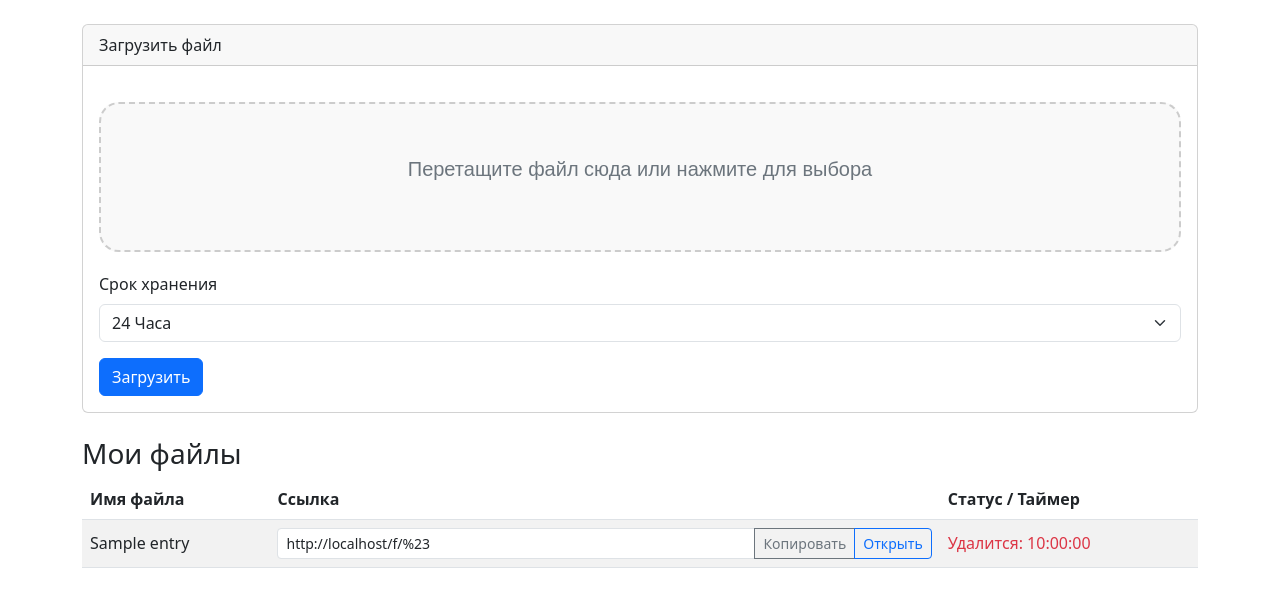
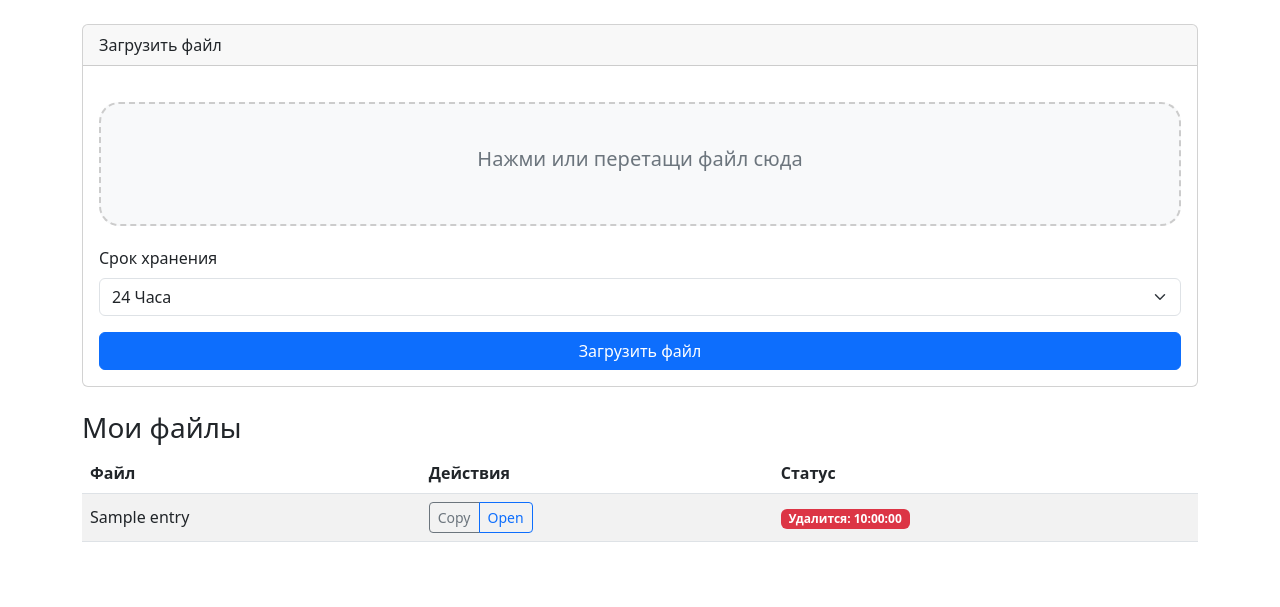
Before and after one commit to oaoaoammmm347-dot/flask_fileshare, a Flask app: page / in a window 1280 px wide. Shown: the part 56-663 px from the top of the page. Run offline with Flask 3, Linux system fonts and the light colour scheme; a user stored in the database is signed in; tables that the repository leaves empty hold one stand-in row (values such as "Sample post").

Commit message:
починил вечную загрузку и кнопку таймера, теперь все летает

```diff
--- a/app.py
+++ b/app.py
@@ -29,22 +29,26 @@ def index():
     if current_user.is_authenticated:
         if request.method == 'POST':
             if 'file' not in request.files:
-                flash('Нет файла')
+                flash('Ошибка: нет файла')
                 return redirect(request.url)
 
             file = request.files['file']
             if file.filename == '':
-                flash('Файл не выбран')
+                flash('Ошибка: файл не выбран')
                 return redirect(request.url)
 
             if file:
                 filename = secure_filename(file.filename)
                 unique_name = str(uuid.uuid4()) + "_" + filename
                 save_path = os.path.join(app.config['UPLOAD_FOLDER'], unique_name)
-                file.save(save_path)
+
+                try:
+                    file.save(save_path)
+                except Exception as e:
+                    flash(f'Ошибка при сохранении: {e}')
+                    return redirect(request.url)
 
                 exp_input = request.form.get('expiration')
-
                 if exp_input == '5_sec':
                     seconds = 5
                 elif exp_input == '10_sec':
@@ -65,7 +69,7 @@ def index():
                 db.session.add(new_file)
                 db.session.commit()
 
-                flash('Файл загружен! Запустите таймер, когда нужно.')
+                flash('Файл успешно загружен!')
                 return redirect(url_for('index'))
 
         user_files = FileEntry.query.filter_by(user_id=current_user.id).order_by(FileEntry.upload_date.desc()).all()
@@ -77,7 +81,6 @@ def index():
 @login_required
 def start_timer(file_id):
     file = FileEntry.query.get_or_404(file_id)
-
     if file.author != current_user:
         return redirect(url_for('index'))
 
@@ -102,40 +105,39 @@ def download_file(unique_link):
 
     return send_from_directory(app.config['UPLOAD_FOLDER'], file_entry.filename, as_attachment=True, download_name=file_entry.original_name)
 
+@app.errorhandler(404)
+def not_found_error(error):
+    return render_template('error.html', title="Файл не найден", message="Возможно, срок хранения истек."), 404
+
+@app.errorhandler(413)
+def too_large_error(error):
+    return render_template('error.html', title="Файл слишком большой", message="Максимум 50 МБ."), 413
+
 @app.route('/register', methods=['GET', 'POST'])
 def register():
-    if current_user.is_authenticated:
-        return redirect(url_for('index'))
-
+    if current_user.is_authenticated: return redirect(url_for('index'))
     if request.method == 'POST':
         username = request.form['username']
         password = request.form['password']
-
         if User.query.filter_by(username=username).first():
             flash('Такой пользователь уже есть')
             return redirect(url_for('register'))
-
         user = User(username=username)
         user.set_password(password)
         db.session.add(user)
         db.session.commit()
-        flash('Регистрация успешна')
         return redirect(url_for('login'))
-
     return render_template('register.html')
 
 @app.route('/login', methods=['GET', 'POST'])
 def login():
-    if current_user.is_authenticated:
-        return redirect(url_for('index'))
-
+    if current_user.is_authenticated: return redirect(url_for('index'))
     if request.method == 'POST':
         user = User.query.filter_by(username=request.form['username']).first()
         if user and user.check_password(request.form['password']):
             login_user(user)
             return redirect(url_for('index'))
         flash('Ошибка входа')
-
     return render_template('login.html')
 
 @app.route('/logout')
--- a/config.py
+++ b/config.py
@@ -8,4 +8,4 @@ class Config:
     SQLALCHEMY_TRACK_MODIFICATIONS = False
 
     UPLOAD_FOLDER = os.path.join(BASE_DIR, 'uploads')
-    MAX_CONTENT_LENGTH = 16 * 1024 * 1024
+    MAX_CONTENT_LENGTH = 50 * 1024 * 1024
--- a/templates/index.html
+++ b/templates/index.html
@@ -1,70 +1,60 @@
 {% extends "base.html" %}
 
 {% block content %}
-
 <style>
-    /* Стили для зоны Drag-n-Drop */
     #drop-area {
         border: 2px dashed #ccc;
         border-radius: 20px;
         width: 100%;
-        font-family: sans-serif;
         margin: 20px auto;
-        padding: 50px;
+        padding: 40px;
         text-align: center;
-        background-color: #f9f9f9;
-        transition: all 0.3s;
+        background-color: #f8f9fa;
         cursor: pointer;
+        transition: 0.3s;
     }
-    #drop-area.highlight {
-        border-color: #0d6efd;
-        background-color: #e9ecef;
-    }
-    #fileElem {
-        display: none;
-    }
-    #file-name {
-        margin-top: 10px;
-        font-weight: bold;
-        color: #0d6efd;
-    }
+    #drop-area.highlight { background-color: #e2e6ea; border-color: #0d6efd; }
+    #fileElem { display: none; }
+    #file-name { margin-top: 10px; font-weight: bold; color: #0d6efd; }
 </style>
 
     {% if current_user.is_authenticated %}
         <div class="card mb-4">
             <div class="card-header">Загрузить файл</div>
             <div class="card-body">
-                <form method="POST" enctype="multipart/form-data">
+                <form method="POST" enctype="multipart/form-data" id="uploadForm">
 
                     <div id="drop-area">
-                        <p class="fs-5 text-secondary">Перетащите файл сюда или нажмите для выбора</p>
+                        <p class="fs-5 text-secondary mb-0">Нажми или перетащи файл сюда</p>
                         <input type="file" id="fileElem" name="file" onchange="handleFiles(this.files)">
                         <div id="file-name"></div>
                     </div>
 
-                    <div class="mb-3">
+                    <div class="mb-3 mt-3">
                         <label class="form-label">Срок хранения</label>
                         <select name="expiration" class="form-select">
-                            <option value="5_sec">5 Секунд</option>
-                            <option value="10_sec">10 Секунд</option>
+                            <option value="5_sec">5 Секунд (Тест)</option>
+                            <option value="10_sec">10 Секунд (Тест)</option>
                             <option value="1">1 Час</option>
                             <option value="24" selected>24 Часа</option>
                             <option value="72">3 Дня</option>
-                            <option value="168">7 Дней</option>
                         </select>
                     </div>
-                    <button type="submit" class="btn btn-primary">Загрузить</button>
+                    <button type="submit" class="btn btn-primary w-100" id="uploadBtn">
+                        Загрузить файл
+                    </button>
                 </form>
             </div>
         </div>
 
         <h3>Мои файлы</h3>
+        <div class="table-responsive">
             <table class="table table-striped align-middle">
                 <thead>
                     <tr>
-                    <th>Имя файла</th>
-                    <th>Ссылка</th>
-                    <th>Статус / Таймер</th>
+                        <th>Файл</th>
+                        <th>Действия</th>
+                        <th>Статус</th>
                     </tr>
                 </thead>
                 <tbody>
@@ -72,18 +62,17 @@
                     <tr>
                         <td>{{ file.original_name }}</td>
                         <td>
-                        <div class="input-group input-group-sm">
-                            <input type="text" class="form-control" value="{{ url_for('download_file', unique_link=file.unique_link, _external=True) }}" id="link-{{ file.id }}" readonly>
-                            <button class="btn btn-outline-secondary" type="button" onclick="copyLink('link-{{ file.id }}')">Копировать</button>
-                            <a href="{{ url_for('download_file', unique_link=file.unique_link) }}" class="btn btn-outline-primary" target="_blank">Открыть</a>
+                            <div class="btn-group btn-group-sm">
+                                <button class="btn btn-outline-secondary" onclick="copyLink('{{ url_for('download_file', unique_link=file.unique_link, _external=True) }}')">Copy</button>
+                                <a href="{{ url_for('download_file', unique_link=file.unique_link) }}" class="btn btn-outline-primary" target="_blank">Open</a>
                             </div>
                         </td>
                         <td>
                             {% if file.expiration_date %}
-                            <span class="text-danger">Удалится: {{ file.expiration_date.strftime('%H:%M:%S') }}</span>
+                                <span class="badge bg-danger">Удалится: {{ file.expiration_date.strftime('%H:%M:%S') }}</span>
                             {% else %}
                                 <a href="{{ url_for('start_timer', file_id=file.id) }}" class="btn btn-sm btn-warning">
-                                Запустить таймер
+                                    ▶ Запустить таймер
                                 </a>
                             {% endif %}
                         </td>
@@ -91,55 +80,35 @@
                     {% endfor %}
                 </tbody>
             </table>
+        </div>
     {% else %}
         <div class="text-center mt-5">
             <h1>FileShare</h1>
-            <p class="lead">Войдите, чтобы загружать файлы.</p>
-            <a href="{{ url_for('login') }}" class="btn btn-lg btn-primary">Войти</a>
+            <p>Простой и быстрый обмен файлами.</p>
+            <a href="{{ url_for('login') }}" class="btn btn-primary">Войти</a>
         </div>
     {% endif %}
 
 <script>
-    function copyLink(elementId) {
-        var copyText = document.getElementById(elementId);
-        copyText.select();
-        copyText.setSelectionRange(0, 99999);
-        navigator.clipboard.writeText(copyText.value);
-        alert("Ссылка скопирована!");
-    }
+    document.getElementById('uploadForm')?.addEventListener('submit', function() {
+        var btn = document.getElementById('uploadBtn');
+        btn.innerHTML = '<span class="spinner-border spinner-border-sm"></span> Загрузка...';
+        btn.disabled = true;
+    });
 
     let dropArea = document.getElementById('drop-area');
     let fileInput = document.getElementById('fileElem');
-    let fileNameDisplay = document.getElementById('file-name');
 
-    ['dragenter', 'dragover', 'dragleave', 'drop'].forEach(eventName => {
-        dropArea.addEventListener(eventName, preventDefaults, false)
+    ['dragenter', 'dragover', 'dragleave', 'drop'].forEach(e => {
+        dropArea.addEventListener(e, preventDefaults, false);
     });
+    function preventDefaults(e) { e.preventDefault(); e.stopPropagation(); }
 
-    function preventDefaults (e) {
-        e.preventDefault();
-        e.stopPropagation();
-    }
-
-    ['dragenter', 'dragover'].forEach(eventName => {
-        dropArea.addEventListener(eventName, highlight, false)
-    });
-    ['dragleave', 'drop'].forEach(eventName => {
-        dropArea.addEventListener(eventName, unhighlight, false)
-    });
-
-    function highlight(e) {
-        dropArea.classList.add('highlight');
-    }
-    function unhighlight(e) {
-        dropArea.classList.remove('highlight');
-    }
-
-    dropArea.addEventListener('click', () => {
-        fileInput.click();
-    });
+    ['dragenter', 'dragover'].forEach(() => dropArea.classList.add('highlight'));
+    ['dragleave', 'drop'].forEach(() => dropArea.classList.remove('highlight'));
 
     dropArea.addEventListener('drop', handleDrop, false);
+    dropArea.addEventListener('click', () => fileInput.click());
 
     function handleDrop(e) {
         let dt = e.dataTransfer;
@@ -150,8 +119,13 @@
 
     function handleFiles(files) {
         if (files.length > 0) {
-            fileNameDisplay.innerText = "Выбран файл: " + files[0].name;
+            document.getElementById('file-name').innerText = "✅ " + files[0].name;
         }
+    }
+
+    function copyLink(text) {
+        navigator.clipboard.writeText(text);
+        alert("Ссылка скопирована!");
     }
 </script>
 {% endblock %}
```
Lines whose indentation alone changed are shown as unchanged.
